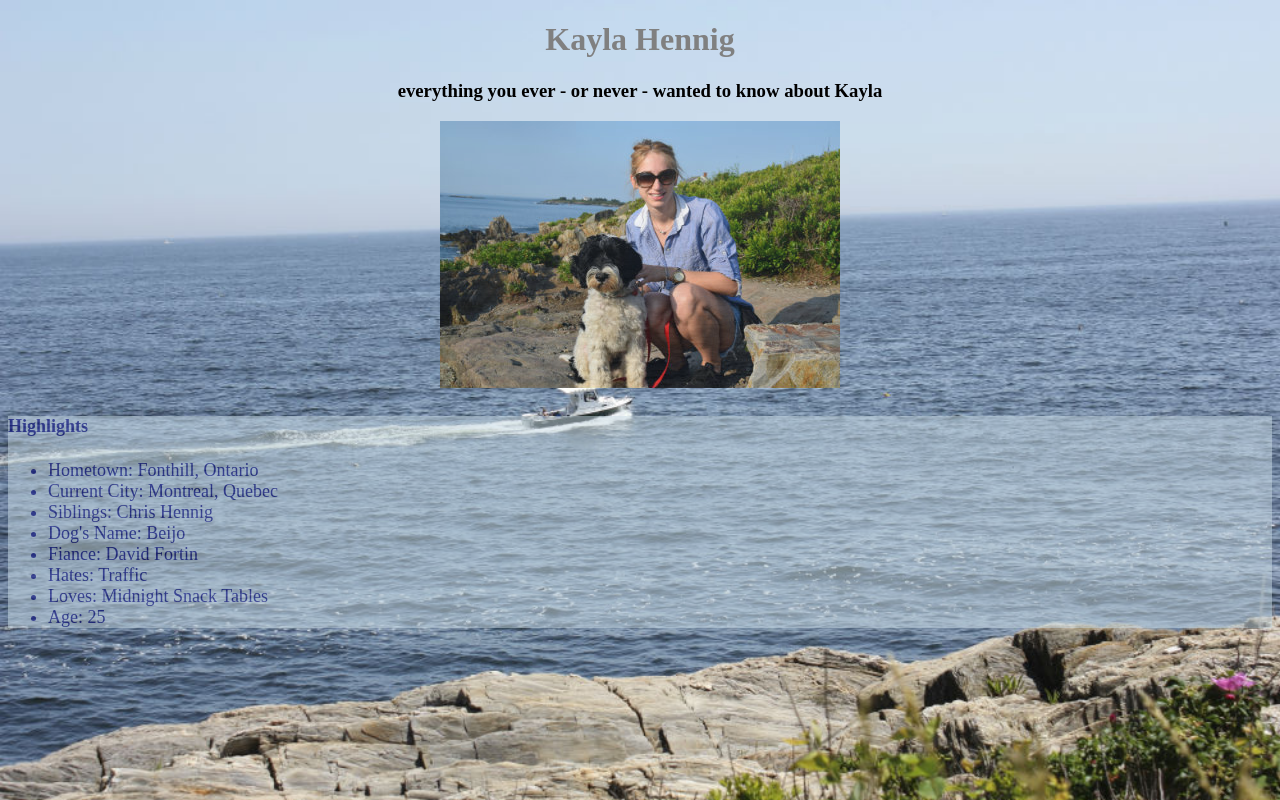
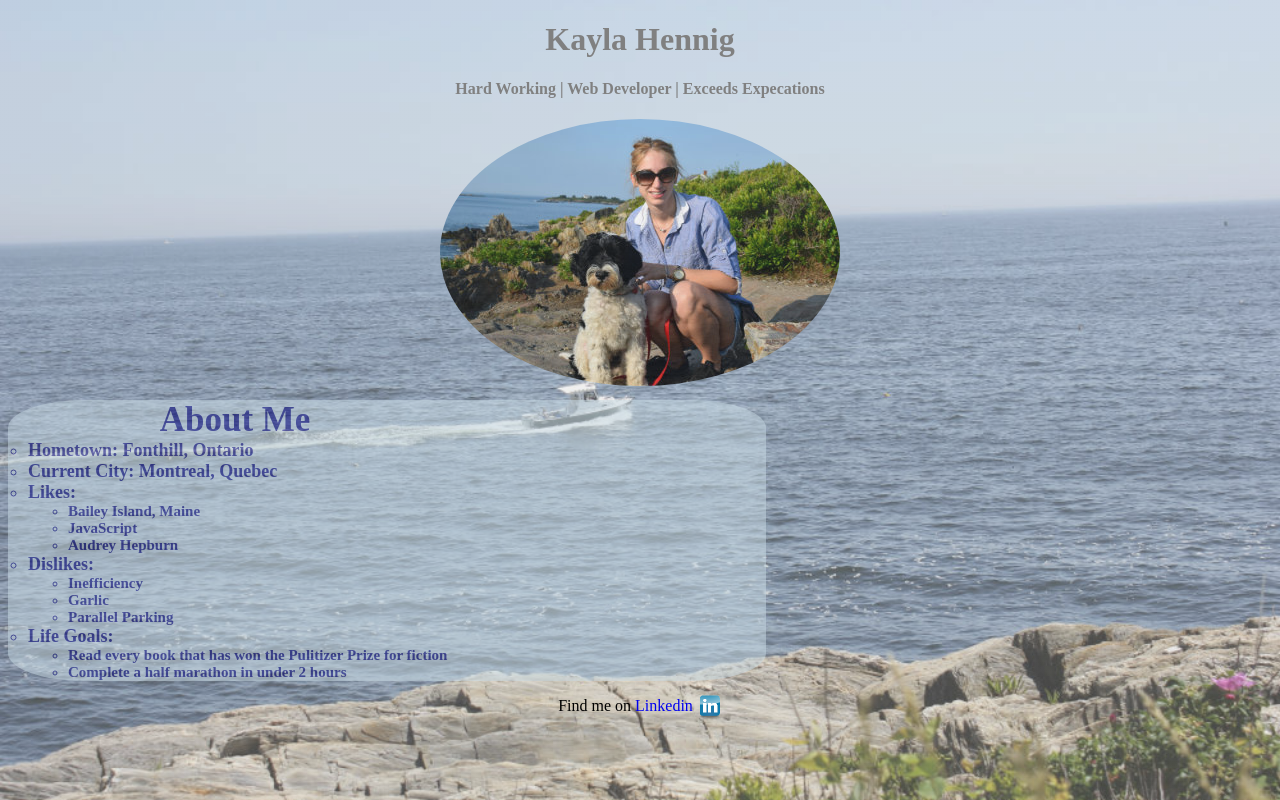
Before and after one commit to hennigk/profile_page, a plain HTML site: page index.html in a window 1280 px wide. Drawn offline with Linux system fonts and the light colour scheme.

Commit message:
personal page updated conent

```diff
--- a/index.html
+++ b/index.html
@@ -7,21 +7,38 @@
     <body>
         <header>
         <h1>Kayla Hennig</h1>
-        <h3>everything you ever - or never - wanted to know about Kayla</h3>
+        <h4>Hard Working | Web Developer | Exceeds Expecations </h4>
         </header>
         <img id="profile" src="images/Profile_picture.jpg" alt="profile picture" >
-    <div id="highlights">
-        <h4>Highlights</h4>
-        <ul>
+    <div id="highlights" class="trans">
+        <h4>About Me</h4>
+        <ul id="list">
             <li>Hometown: Fonthill, Ontario</li>
             <li>Current City: Montreal, Quebec</li>
-            <li>Siblings: Chris Hennig</li>
-            <li>Dog's Name: Beijo</li>
-            <li>Fiance: David Fortin</li>
-            <li>Hates: Traffic</li>
-            <li>Loves: Midnight Snack Tables</li>
-            <li>Age: 25</li>
+            <li>Likes:</li>
+                <ul class="subPoints">
+                    <li>Bailey Island, Maine</li>
+                    <li>JavaScript</li>
+                    <li>Audrey Hepburn</li>
+                </ul>
+            <li>Dislikes:</li>
+                    <ul class="subPoints">
+                        <li>Inefficiency</li>
+                        <li>Garlic</li>
+                        <li>Parallel Parking</li>
+                    </ul>
+            <li>Life Goals:</li>
+                <ul class="subPoints">
+                <li>Read every book that has won the Pulitizer Prize for fiction</li>
+                <li>Complete a half marathon in under 2 hours</li>
+            </ul>
         </ul>
     </div>
     </body>
+    <footer>
+        <p>Find me on
+        <a href="https://ca.linkedin.com/pub/kayla-hennig/5b/37a/245"> Linkedin
+        <img id="linkedin" alt="linkedIn" src="images/linkedin.png"></a>
+        </p>
+    </footer>
 </html>
--- a/style.css
+++ b/style.css
@@ -2,8 +2,9 @@ body {
     text-align: center;
     font: sans-serif;
     color: black;
-    background-image: url("images/maine_ocean.jpg");
-    background-repeat: no-repeat;
+    background:
+    linear-gradient(rgba(208,208,208,.3), rgba(208,208,208,.3)),
+    url("images/maine_ocean.jpg"), no-repeat;
     background-size: cover;
 }
 
@@ -19,22 +20,51 @@ header h3 {
     text-align: left;
     color: navy;
     background-color: #CADCE6;
-    opacity: .5;
     font-size: 18px;
+    border-radius: 10%;
 
 }
 #profile {
     opacity: .85;
+    border-radius: 70%;
 }
 
-ul #highlights{
+div #list {
     list-style-type: circle;
     margin: 0px;
     padding: 0px 20px;
-    opacity: 1.0;
+    font-weight: bold;
+
 }
-div h4 #highlights{
+div h4 {
     font-size: 35px;
-    margin: 0px;
-    opacity: 1.0;
+    margin: 10px 0px 0px 20%;
+
 }
+.trans {
+    opacity: .5;
+    width: 60%;
+    min-width: 350px;
+}
+
+footer {
+    color: black;
+    text-align: center;
+}
+footer a:hover {
+    font-weight: bold;
+}
+footer a:visited {
+    color: red;
+}
+footer a {
+    text-decoration: none;
+}
+#linkedin {
+    margin: -8px 0px ;
+    padding: 0px;
+}
+
+.subPoints {
+    font-size: 15px;
+}
```
Also changed, not shown: images/linkedin.png (added).
